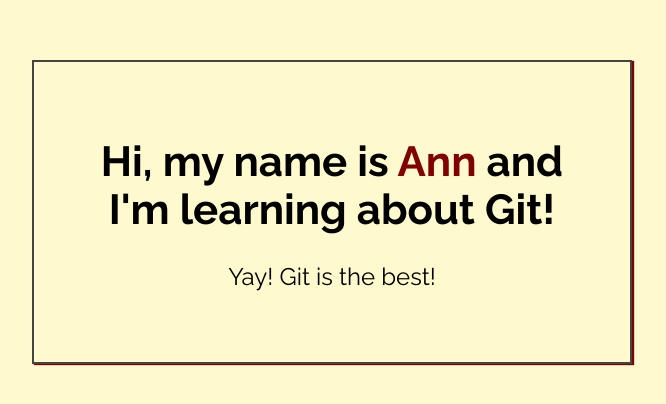
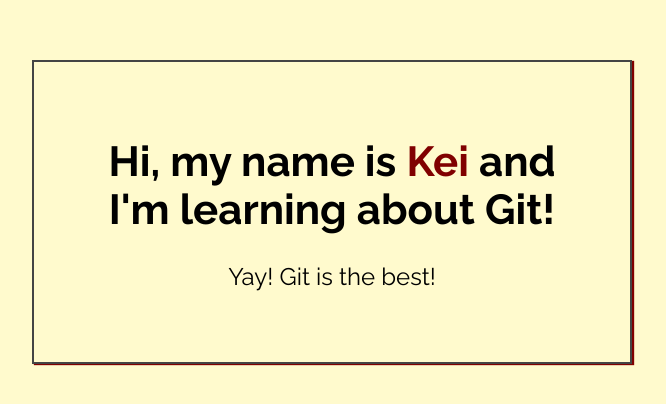
Before and after one commit to ruklar/my-first-repo, a plain HTML site: page index.html in a window 1280 px wide. Shown: the part 188-592 px from the top of the page, without its empty margins (308-974 px from the left). Drawn offline with Linux system fonts and the light colour scheme.

Commit message:
Added nemt to index.html

```diff
--- a/index.html
+++ b/index.html
@@ -14,7 +14,7 @@
 <body>
 
     <div class="greeting">
-        <h1>Hi, my name is <span class="highlight">Ann</span> and I'm learning about Git! </h1>
+        <h1>Hi, my name is <span class="highlight">Kei</span> and I'm learning about Git! </h1>
 
         <p>Yay! Git is the best!</p>
     </div>
```
